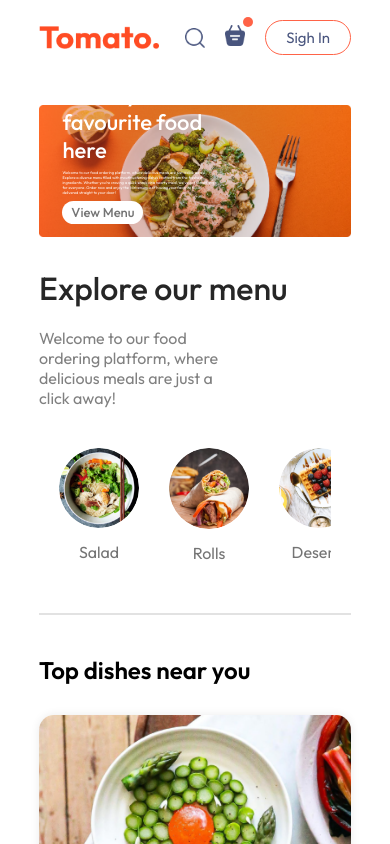
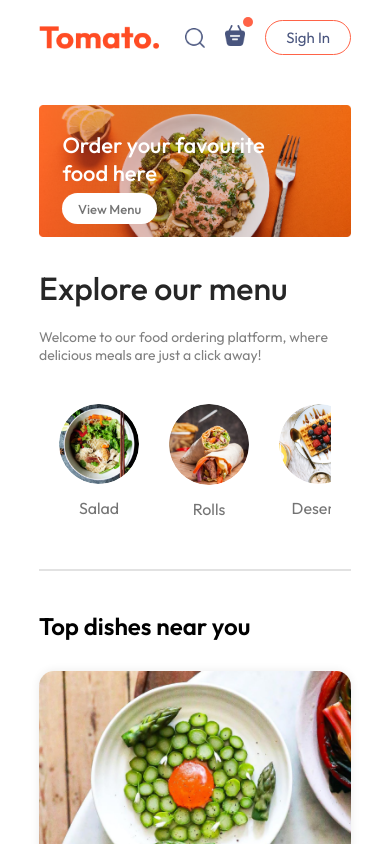
Before and after one commit to SadeshWijekoon/Food-ordering-fullstack-website, a React (Vite) app in the folder frontend/: page / in a window 390 px wide. Shown: the top 844 px of the page. Built offline with nearby package versions, Linux system fonts and the light colour scheme.

Commit message:
make app responsive in small screen

```diff
--- a/frontend/src/compontes/Exploremenuj/Exploremenu.css
+++ b/frontend/src/compontes/Exploremenuj/Exploremenu.css
@@ -47,3 +47,9 @@
     padding: 2px;
 
 }
+@media (max-width:1050px) {
+    .explore-menu-text{
+        max-width: 100%;
+        font-size: 14px;
+    }
+}
--- a/frontend/src/compontes/Footer/Footer.css
+++ b/frontend/src/compontes/Footer/Footer.css
@@ -44,3 +44,13 @@
      background-color: gray;
      border: none;
    }
+   @media (max-width:750px) {
+      .footer-content{
+        display: flex;
+        flex-direction: column;
+        gap:35px
+      }
+      .copywrite{
+        text-align: center;
+      }
+   }
--- a/frontend/src/compontes/Header/Header.css
+++ b/frontend/src/compontes/Header/Header.css
@@ -34,3 +34,21 @@
     font-size: max(1vw,13px);
     border-radius: 50px;
 }
+@media(max-width:1050px){
+
+    .header-content{
+        max-width: 45%;
+    }
+}
+@media(max-width:750px){
+
+    .header-content{
+        max-width: 65%;
+    }
+    .header-content p{
+      display: none;
+    }
+    .header-content button{
+        padding: 2vw 4vw;
+    }
+}
```
